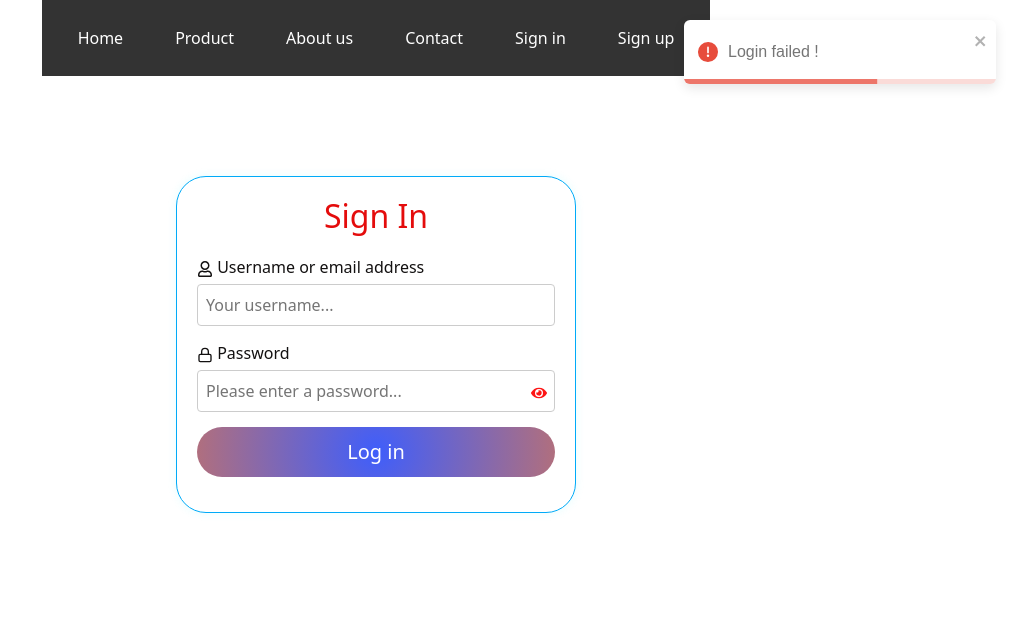
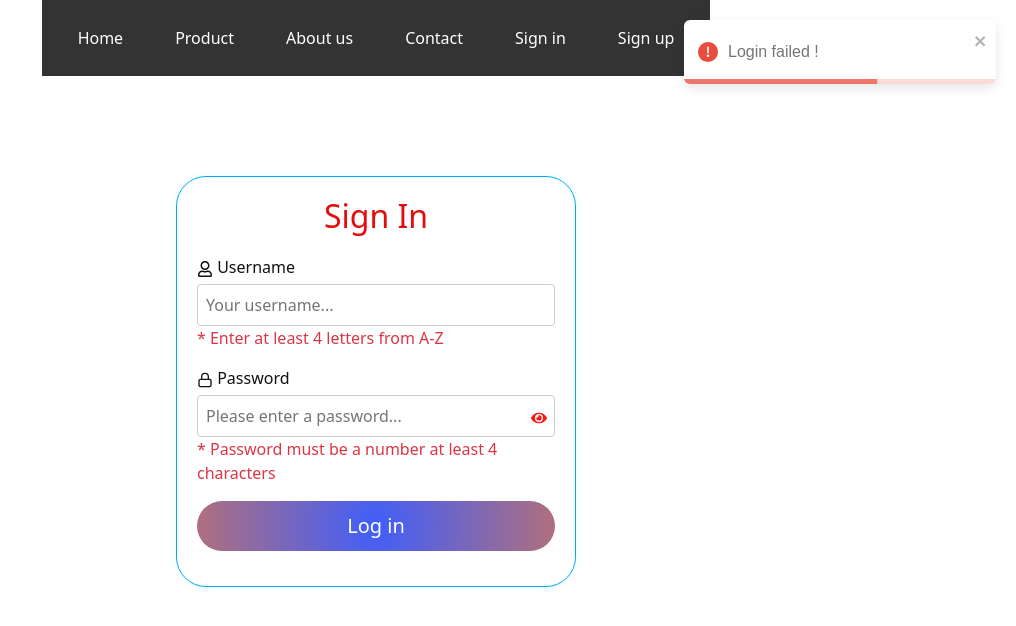
Before and after one commit to khucviethung/Ecommerce-Project, a React (Vite) app: page /Signin in a window 1280 px wide. Both pictures are taken after typing "Sample", "Sample123" into the empty fields and a click on the button "Log in". Shown: the top 626 px of the page, without its empty margins (264-1280 px from the left). Built offline with nearby package versions, Linux system fonts and the light colour scheme; the HTML template or start-up script is replaced by a standard one.

Commit message:
fix validate form

```diff
--- a/index.html
+++ b/index.html
@@ -4,7 +4,7 @@
     <meta charset="UTF-8" />
     <link rel="icon" type="image/svg+xml" href="/vite.svg" />
     <meta name="viewport" content="width=device-width, initial-scale=1.0" />
-    <title>HungPhatkiet Business</title>
+    <title>HungKietPhat Business</title>
   </head>
   <body>
     <div id="root"></div>
--- a/src/App.scss
+++ b/src/App.scss
@@ -1,8 +1,11 @@
 .app-container {
   width: 100%;
+  height:100%;
   margin-right: auto;
   margin-left: auto;
+
 }
+
 .menu {
   display: flex;
   justify-content: space-between;
--- a/src/App.tsx
+++ b/src/App.tsx
@@ -38,6 +38,7 @@ const App: React.FC = () => {
         <div className='main-container'>
           <div className='sidenav-container'>
           </div>
+
           <div className='app-content' id='content'>
             <BrowserRouter>
               <Routes>
--- a/src/components/Login/LoginForm.scss
+++ b/src/components/Login/LoginForm.scss
@@ -7,6 +7,7 @@
   box-shadow: 0 0 10px rgba(1, 233, 250, 0.1);
   background-color: #ffffff;
   border-radius: 30px;
+
 }
 
 .login-form h2 {
--- a/src/components/Login/LoginForm.tsx
+++ b/src/components/Login/LoginForm.tsx
@@ -4,6 +4,7 @@ import 'react-toastify/dist/ReactToastify.css';
 import { LuLock } from "react-icons/lu";
 import { FaEye, FaEyeSlash, FaRegUser } from "react-icons/fa";
 import { Bounce, ToastContainer, toast } from 'react-toastify';
+import Container from 'react-bootstrap/esm/Container';
 
 
 // use Hook
@@ -12,12 +13,16 @@ const LoginForm: React.FC = () => {
     const [password, setPassword] = useState('');
     const [showPassword, setShowPassword] = useState(false);
     const [listUsers] = useState(new Array<Object>());
+    const [usernameError, setUsernameError] = useState('');
+    const [passwordError, setPasswordError] = useState('');
+
 
     // xử lý khi submit
     const handleSubmit = (event: React.FormEvent<HTMLFormElement>) => {
         event.preventDefault();
         setUsername('') // trả về renew sau khi đã bấm submit
         setPassword('') // trả về renew sau khi đã bấm submit
+
         // Handle form submission logic here
         console.log('Username:', username, '\n', 'Password:', password);
         notify();
@@ -25,8 +30,8 @@ const LoginForm: React.FC = () => {
 
     // thông báo
     const notify = () => {
-        var regexUsername = /^[a-z]{1,10}$/   // ký tự từ a-z,nhập từ 1-10 ký tự
-        var regexPassword = /^[0-9]{8,}$/     // ký tự khoảng từ 0-9,nhập ít nhất 8 ký tự
+        var regexUsername = /^[a-z]{4,}$/   // ký tự từ a-z,nhập ít nhất 1 ký tự
+        var regexPassword = /^[0-9]{4,}$/     // ký tự khoảng từ 0-9,nhập ít nhất 8 ký tự
 
 
         if (regexUsername.test(username) && regexPassword.test(password)) {
@@ -50,7 +55,9 @@ const LoginForm: React.FC = () => {
             console.log("List user :", listUsers)
 
         }
-        else if(!username && !password){
+        else if (!username && !password ) {
+            setUsernameError('* Enter at least 4 letters from A-Z');
+            setPasswordError('* Password must be a number at least 8 characters');
             toast.warn('Missing title ! ', {
                 position: "top-right",
                 autoClose: 5000,
@@ -64,6 +71,8 @@ const LoginForm: React.FC = () => {
             });
         }
         else {
+            setUsernameError('* Enter at least 4 letters from A-Z');
+            setPasswordError('* Password must be a number at least 4 characters');
             toast.error('Login failed !', {
                 position: "top-right",
                 autoClose: 5000,
@@ -78,21 +87,25 @@ const LoginForm: React.FC = () => {
         }
     }
 
+    // render
     return (
-
+        <>
+            <Container>
                 <form className="login-form" onSubmit={handleSubmit}>
                     <h2>Sign In</h2>
+                    <h2></h2>
                     <div className="form-group">
-                <label htmlFor="username"><FaRegUser /> Username or email address</label>
+                        <label htmlFor="username"><FaRegUser /> Username </label>
                         <input
                             type="text"
                             id="username"
                             placeholder='Your username...'
                             value={username}
                             onChange={(e) => setUsername(e.target.value)}
-                    autoFocus
-                // required
-                />
+                            autoFocus />
+                        <div className='usernameError text-danger'>
+                            {usernameError && <p className="error-message">{usernameError}</p>}
+                        </div>
                     </div>
                     <div className="form-group">
                         <label htmlFor="password"><LuLock /> Password</label>
@@ -102,15 +115,16 @@ const LoginForm: React.FC = () => {
                                 id="password"
                                 placeholder='Please enter a password...'
                                 value={password}
-                        onChange={(e) => setPassword(e.target.value)}
-                    // required
-                    />
+                                onChange={(e) => setPassword(e.target.value)} />
                             <span
                                 className="password-toggle-icon"
                                 onClick={() => setShowPassword(!showPassword)}
                             >
                                 {showPassword ? <FaEyeSlash /> : <FaEye />}
                             </span>
+                        </div>
+                        <div className='passwordError text-danger'>
+                            {passwordError && <p className="error-message">{passwordError}</p>}
                         </div>
                     </div>
 
@@ -119,6 +133,8 @@ const LoginForm: React.FC = () => {
                         <ToastContainer />
                     </div>
                 </form>
+            </Container>
+        </>
 
     );
 };
```
Lines whose indentation alone changed are shown as unchanged.
